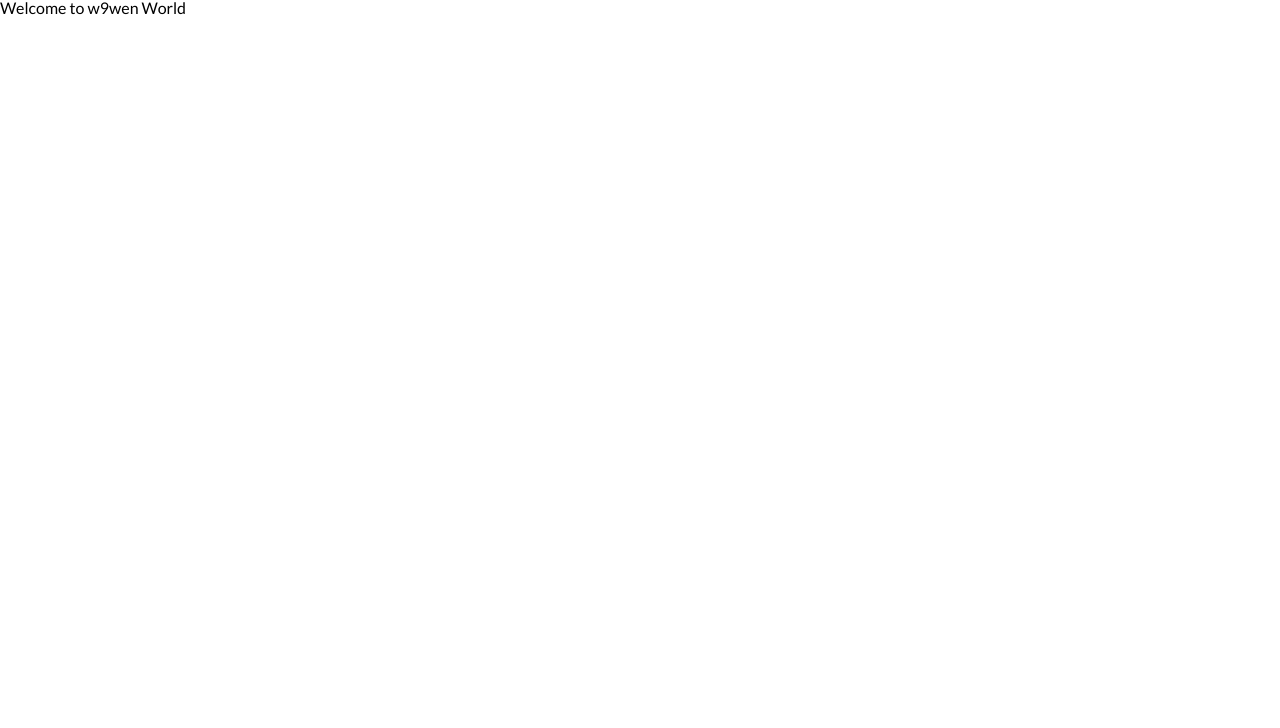
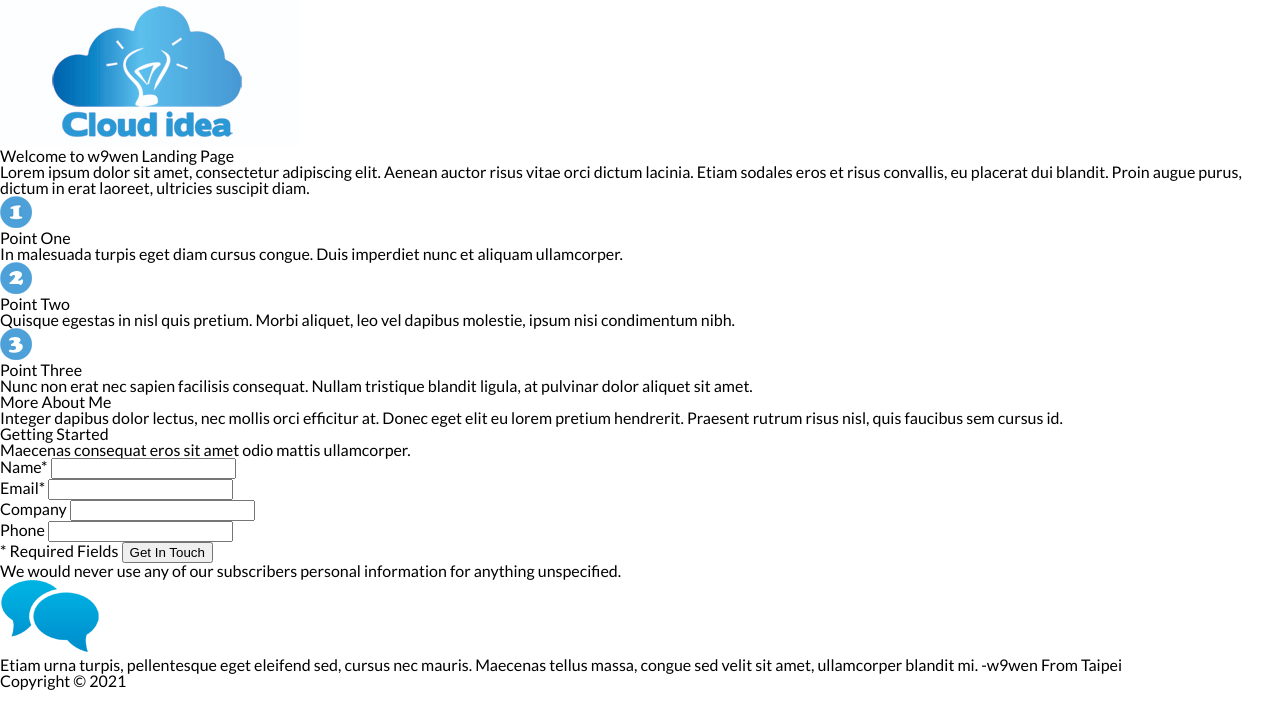
Before and after one commit to w9wen/ProjectsInCss, a plain HTML site: page S2-LandingPage/index.html in a window 1280 px wide. Drawn offline with Linux system fonts and the light colour scheme.

Commit message:
[S2] Html content.

```diff
--- a/S2-LandingPage/index.html
+++ b/S2-LandingPage/index.html
@@ -15,6 +15,103 @@
     <!-- <script src="main.js"></script> -->
   </head>
   <body>
-    <h1>Welcome to w9wen World</h1>
+    <div id="container">
+      <header id="main-header">
+        <img src="images/logo.jpg" alt="Cloud Idea" />
+      </header>
+      <div id="main-text">
+        <h1>Welcome to w9wen Landing Page</h1>
+        <h4>
+          Lorem ipsum dolor sit amet, consectetur adipiscing elit. Aenean auctor
+          risus vitae orci dictum lacinia. Etiam sodales eros et risus
+          convallis, eu placerat dui blandit. Proin augue purus, dictum in erat
+          laoreet, ultricies suscipit diam.
+        </h4>
+      </div>
+      <div id="sub-1">
+        <ul class="points">
+          <li>
+            <img src="images/number1.png" alt="Point 1" />
+            <h4>Point One</h4>
+            <p>
+              In malesuada turpis eget diam cursus congue. Duis imperdiet nunc
+              et aliquam ullamcorper.
+            </p>
+          </li>
+          <li>
+            <img src="images/number2.png" alt="Point 2" />
+            <h4>Point Two</h4>
+            <p>
+              Quisque egestas in nisl quis pretium. Morbi aliquet, leo vel
+              dapibus molestie, ipsum nisi condimentum nibh.
+            </p>
+          </li>
+          <li>
+            <img src="images/number3.png" alt="Point 3" />
+            <h4>Point Three</h4>
+            <p>
+              Nunc non erat nec sapien facilisis consequat. Nullam tristique
+              blandit ligula, at pulvinar dolor aliquet sit amet.
+            </p>
+          </li>
+        </ul>
+        <footer class="content-footer">
+          <h3>More About Me</h3>
+          <p>
+            Integer dapibus dolor lectus, nec mollis orci efficitur at. Donec
+            eget elit eu lorem pretium hendrerit. Praesent rutrum risus nisl,
+            quis faucibus sem cursus id.
+          </p>
+        </footer>
+      </div>
+      <div id="sub-2">
+        <form id="contact-form">
+          <header id="contact-header">
+            <h3>Getting Started</h3>
+            <p>Maecenas consequat eros sit amet odio mattis ullamcorper.</p>
+          </header>
+          <div>
+            <label>Name*</label>
+            <input type="text" />
+          </div>
+          <div>
+            <label>Email*</label>
+            <input type="email" />
+          </div>
+          <div>
+            <label>Company</label>
+            <input type="text" />
+          </div>
+          <div>
+            <label>Phone</label>
+            <input type="text" />
+          </div>
+          <div>
+            <em>* Required Fields</em>
+            <input type="submit" value="Get In Touch" />
+          </div>
+          <div class="clearfix"></div>
+          <div class="content-footer">
+            <p>
+              We would never use any of our subscribers personal information for
+              anything unspecified.
+            </p>
+          </div>
+        </form>
+      </div>
+      <div class="clearfix"></div>
+      <div id="testimonial">
+        <img src="images/testimonial.png" alt="Customer Testimonial" />
+        <blockquote>
+          Etiam urna turpis, pellentesque eget eleifend sed, cursus nec mauris.
+          Maecenas tellus massa, congue sed velit sit amet, ullamcorper blandit
+          mi. <strong>-w9wen From Taipei</strong>
+        </blockquote>
+      </div>
+      <footer id="main-footer">
+        <p>Copyright &copy; 2021</p>
+      </footer>
+    </div>
+    <!-- container -->
   </body>
 </html>
```
Also changed, not shown: S2-LandingPage/images/logo.jpg (added), S2-LandingPage/images/number1.png (added), S2-LandingPage/images/number2.png (added), S2-LandingPage/images/number3.png (added), S2-LandingPage/images/testimonial.png (added).
